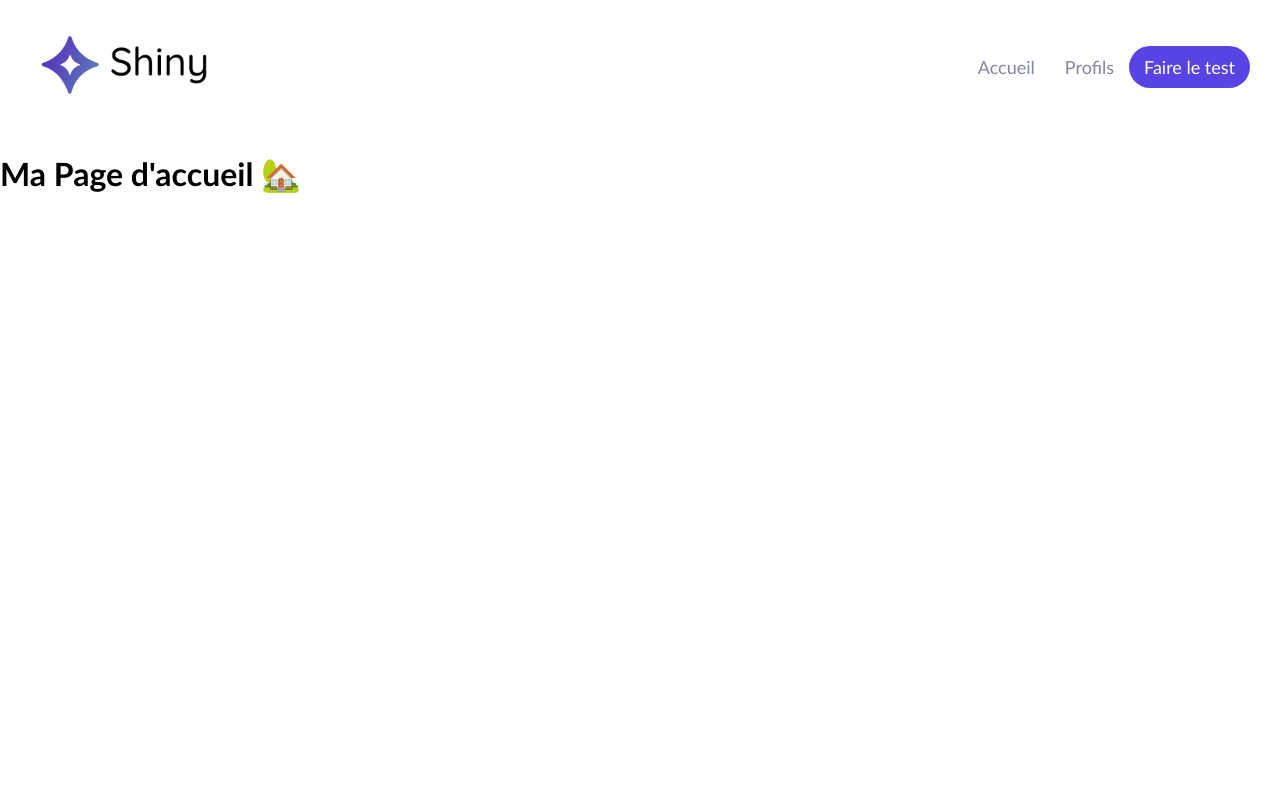
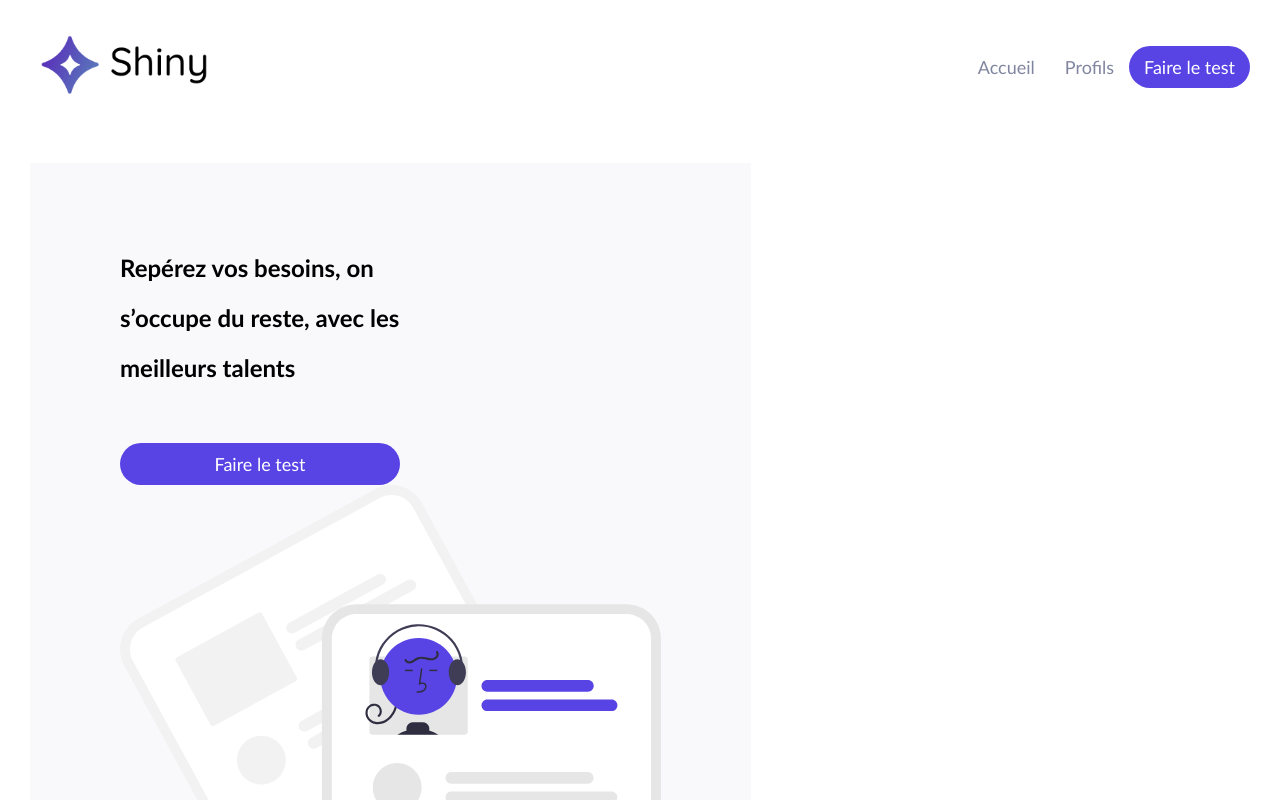
Before and after one commit to Muki-Dev/shiny-agence, a React (Create React App) app: page / in a window 1280 px wide. Shown: the top 800 px of the page. Built offline with nearby package versions, Linux system fonts and the light colour scheme.

Commit message:
home style

```diff
--- a/src/pages/Home/index.jsx
+++ b/src/pages/Home/index.jsx
@@ -1,5 +1,55 @@
+import styled from "styled-components";
+import { StyledLink } from "../../utils/style/Atoms";
+import colors from "../../utils/style/colors";
+import HomeIllustration from '../../assets/home-illustration.svg';
+
+
+const HomeWrapper = styled.div`
+    display: flex;
+    align-items: center;
+`
+const HomerContainer = styled.div`
+    margin: 30px;
+    background-color: ${colors.backgroundLight};
+    padding: 60px 90px;
+    display: flex;
+    flex-direction: row;
+    max-width: 1200px;
+`
+const LeftCol = styled.div`
+    display: flex;
+    flex-direction: column;
+    justify-content: center;
+    flex: 1;
+    ${StyledLink}{
+        max-width: 250px;
+    }
+`
+const StyledTitle = styled.h2`
+    padding-bottom: 30px;
+    max-width: 280px;
+    line-height: 50px;
+`
+const Illustration = styled.img`
+    flex: 1;
+`
 function Home() {
-    return <h1>Ma Page d'accueil 🏡</h1>;
+    return(
+        <HomeWrapper>
+            <HomerContainer>
+                <LeftCol>
+                    <StyledTitle>
+                        Repérez vos besoins, on s’occupe du reste, avec les meilleurs
+                        talents
+                    </StyledTitle>
+                    <StyledLink to="/survey/1" $isFullLink>
+                        Faire le test
+                    </StyledLink>
+                    <Illustration src={HomeIllustration} />
+                </LeftCol>
+            </HomerContainer>
+        </HomeWrapper>
+    );
 }
 
 export default Home;
```
Also changed, not shown: src/utils/style/Atoms.jsx (line endings or trailing spaces).
